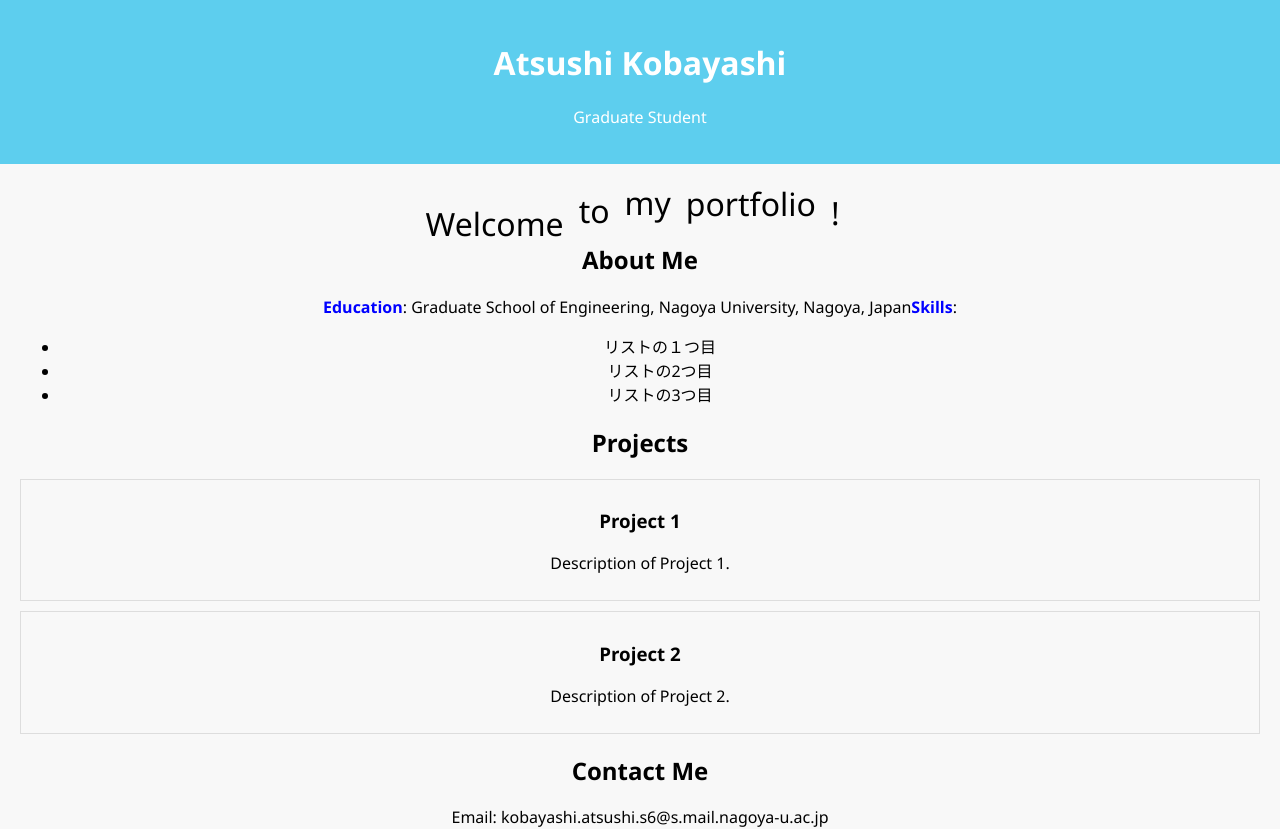
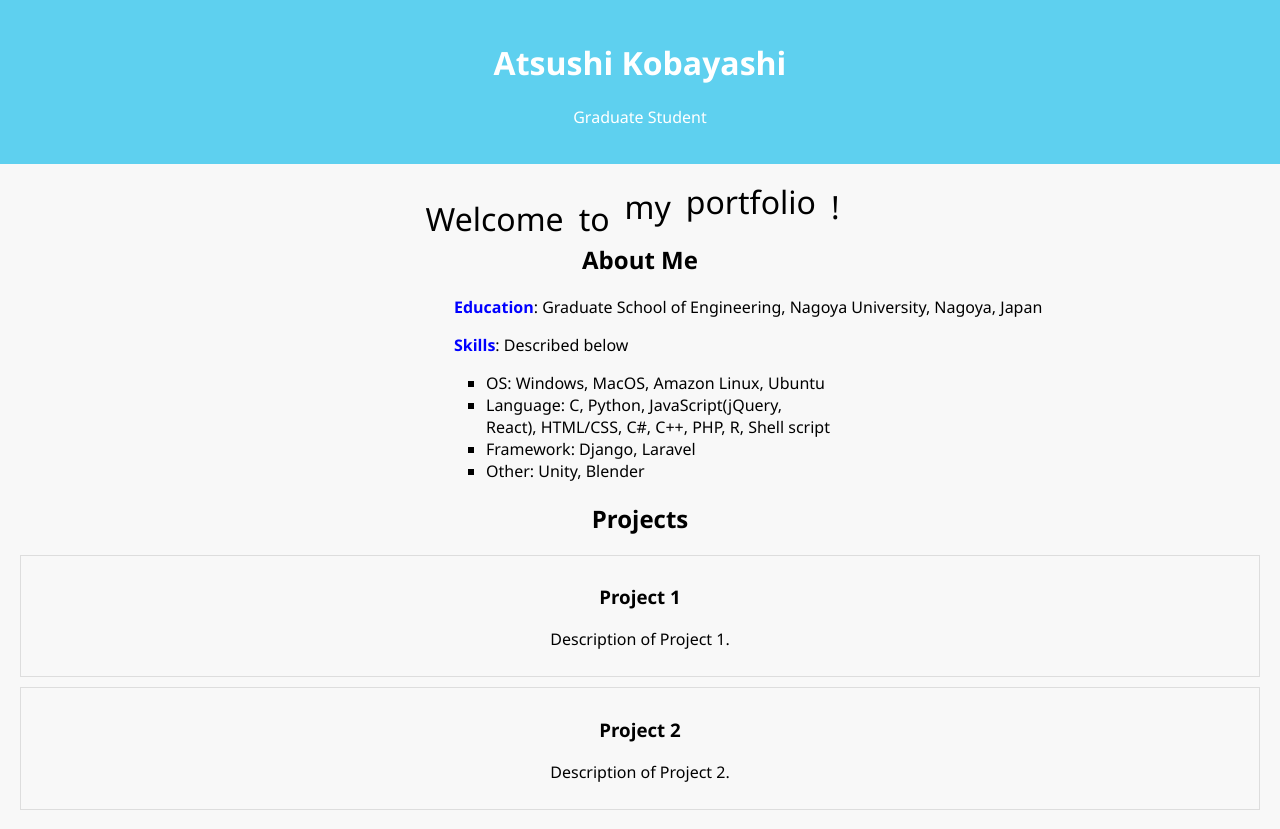
Before and after one commit to Atsushi22343/react-sample, a React (Create React App) app: page / in a window 1280 px wide. Shown: the top 829 px of the page. Built offline with nearby package versions, Linux system fonts and the light colour scheme.

Commit message:
list complete

```diff
--- a/src/App.css
+++ b/src/App.css
@@ -90,3 +90,15 @@ footer {
   font-size: 2rem;
   font-weight: bold;
 } */
+
+.left{
+  text-align: left;
+  padding-left: 35%;
+}
+
+.square li{
+  list-style: square;
+  margin: auto;
+  text-align: left;
+  width: 29%;
+}
--- a/src/App.js
+++ b/src/App.js
@@ -35,15 +35,18 @@ function App() {
         </p>
       <section className="About">
         <h2>About Me</h2>
-        <p>
+        <p class="left">
           <b><font color = "blue">Education</font></b>: Graduate School of Engineering, Nagoya University, Nagoya, Japan
-          <b><font color = "blue">Skills</font></b>:
-          <ul class="square">
-            <li>  リストの１つ目</li>
-            <li>  リストの2つ目</li>
-            <li>  リストの3つ目</li>
-          </ul>
         </p>
+        <p class="left">
+          <b><font color = "blue">Skills</font></b>: Described below
+        </p>
+        <ul class="square">
+          <li>OS: Windows, MacOS, Amazon Linux, Ubuntu</li>
+          <li>Language: C, Python, JavaScript(jQuery, React), HTML/CSS, C#, C++, PHP, R, Shell script</li>
+          <li>Framework: Django, Laravel</li>
+          <li>Other: Unity, Blender</li>
+        </ul>
       </section>
       <section className="Projects">
         <h2>Projects</h2>
```
